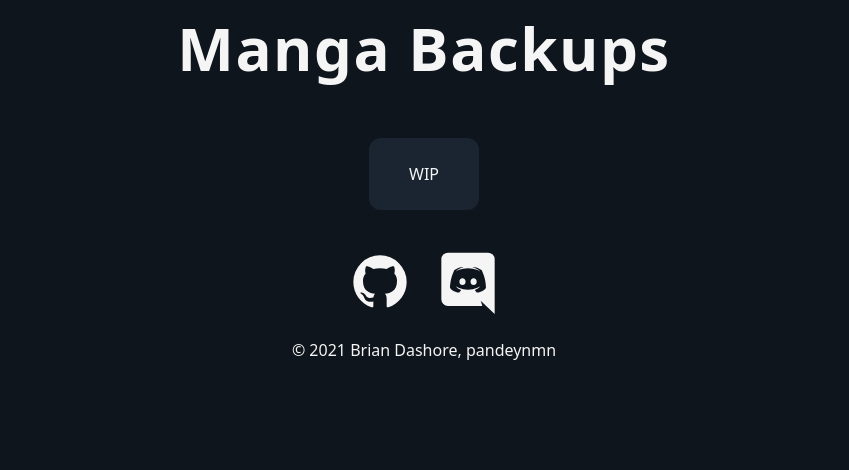
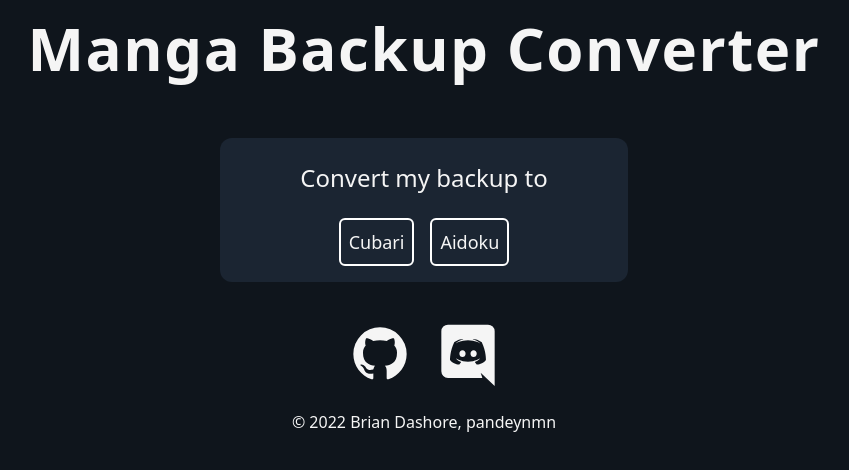
Before and after one commit to bdashore3/Tenkan, a Next.js app: page / in a window 1280 px wide. Shown: the top 470 px of the page, without its empty margins (216-1065 px from the left). Built offline with nearby package versions, Linux system fonts and the light colour scheme.

Commit message:
Pages: Add landing page
Signed-off-by: kingbri <bdashore3@gmail.com>

```diff
--- a/pages/index.tsx
+++ b/pages/index.tsx
@@ -1,3 +1,5 @@
+import Link from 'next/link'
+
 import SocialButton from '@/components/socialButton'
 import SocialImages from '@/public/socialImages'
 
@@ -5,9 +7,25 @@ export default function Home() {
   return (
     <div className="flex flex-col min-h-screen items-center">
       <p className="py-10 md:py-0 font-header text-center text-4xl lg:text-6xl lg:leading-relaxed font-bold tracking-wide mb-10">
-        Manga Backups
+        Manga Backup Converter
       </p>
-      <div className="bg-lightbg md:max-w-3xl xl:max-w-4xl rounded-xl px-6 lg:px-10 py-6">WIP</div>
+      <div className="flex flex-col bg-lightbg md:max-w-3xl xl:max-w-4xl rounded-xl px-6 lg:px-10 relative items-center justify-content-center">
+        <p className="text-2xl md:max-w-3xl xl:max-w-4xl rounded-xl px-6 lg:px-10 py-6">
+          Convert my backup to
+        </p>
+        <div className="flex-row pb-4">
+          <Link href="/cubari">
+            <button className="border-solid border-2 text-lg border-white p-2 rounded-md cursor-pointer hover:bg-white hover:text-black duration-200 mx-2">
+              Cubari
+            </button>
+          </Link>
+          <Link href="/aidoku">
+            <button className="border-solid border-2 text-lg border-white p-2 rounded-md cursor-pointer hover:bg-white hover:text-black duration-200 mx-2">
+              Aidoku
+            </button>
+          </Link>
+        </div>
+      </div>
       <div className="inline-flex flex-col justify-center items-center mt-10">
         <ul className="flex items-center">
           <SocialButton
@@ -23,7 +41,7 @@ export default function Home() {
             svgPath={SocialImages.Discord}
           />
         </ul>
-        <footer className="py-6 text-center max-w-screen">© 2021 Brian Dashore, pandeynmn</footer>
+        <footer className="py-6 text-center max-w-screen">© 2022 Brian Dashore, pandeynmn</footer>
       </div>
     </div>
   )
```
